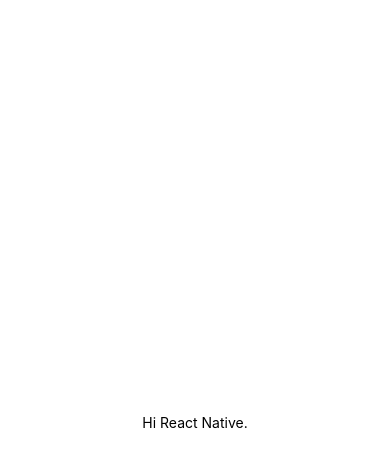
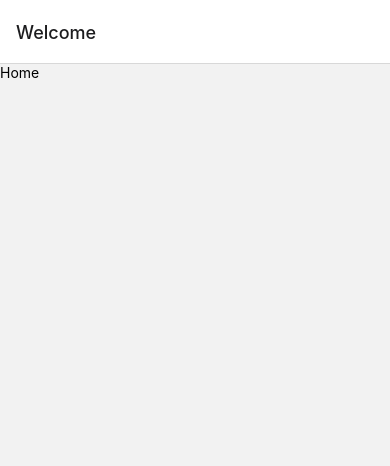
Before and after one commit to cterogene/React-Native-Nft-app, a React Native app: screen /Home in a window 390 px wide. Shown: the top 466 px of the page. Built offline with nearby package versions, Linux system fonts and the light colour scheme.

Commit message:
Basic routes set for Home and Details

```diff
--- a/App.js
+++ b/App.js
@@ -1,21 +1,23 @@
-import { StatusBar } from 'expo-status-bar';
-import { StyleSheet, Text, View } from 'react-native';
+import * as React from 'react';
+import { NavigationContainer } from '@react-navigation/native';
+import { createNativeStackNavigator } from '@react-navigation/native-stack';
+import Home from "./screens/Home";
+import Details from "./screens/Details";
 
-export default function App() {
+const Stack = createNativeStackNavigator();
+
+const App = () => {
   return (
-    <View style={styles.container}>
-      <Text>Hi React Native.</Text>
-
-      <StatusBar style="auto" />
-    </View>
+    <NavigationContainer>
+      <Stack.Navigator>
+        <Stack.Screen
+          name="Home"
+          component={Home}
+          options={{ title: 'Welcome' }}
+        />
+        <Stack.Screen name="Details" component={Details} />
+      </Stack.Navigator>
+    </NavigationContainer>
   );
-}
-
-const styles = StyleSheet.create({
-  container: {
-    flex: 1,
-    backgroundColor: '#fff',
-    alignItems: 'center',
-    justifyContent: 'center',
-  },
-});
+};
+export default App
--- /dev/null
+++ b/screens/Details.js
@@ -0,0 +1,9 @@
+import React from 'react'
+import { Text } from 'react-native'
+const Details = () => {
+  return (
+    <Text>Details</Text>
+  )
+}
+
+export default Details
--- /dev/null
+++ b/screens/Home.js
@@ -0,0 +1,11 @@
+import React from 'react'
+import { Text } from 'react-native'
+
+const Home = () => {
+  return (
+      <Text>Home</Text>
+
+  )
+}
+
+export default Home
```
Also changed, not shown: package.json (+5 -3 lines), 1 other file (tests, documents, lock files or other folders).
